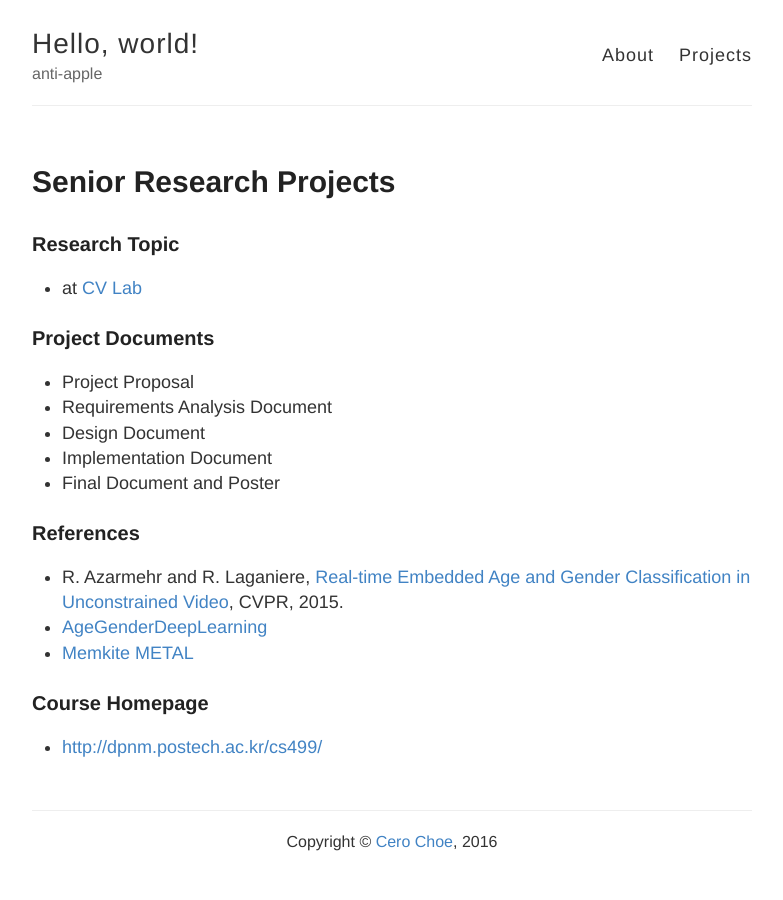
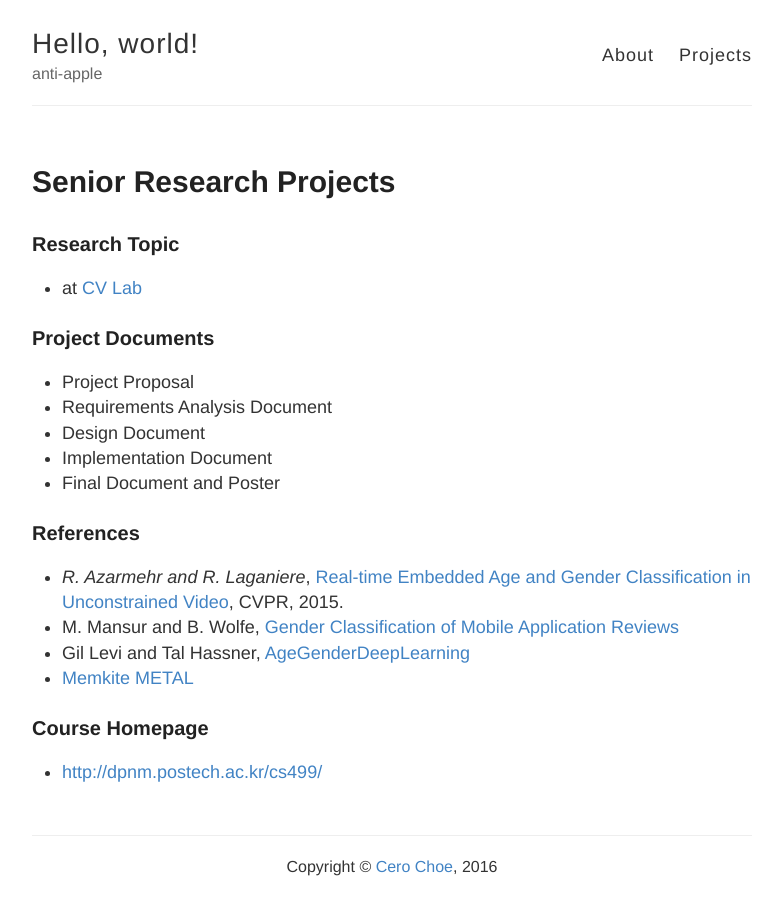
Before and after one commit to cerochoe/cerochoe.github.io, a Jekyll site: the page built from projects/csed499.md, in a window 1280 px wide. Shown: the whole page, without its empty margins (248-1031 px from the left). Built offline with Jekyll 4.4.1, drawn with Linux system fonts in a browser that asks for light colours.

```diff
--- a/projects/csed499.md
+++ b/projects/csed499.md
@@ -15,8 +15,9 @@ permalink: /projects/csed499/
 * Final Document and Poster
 
 ### References ###
-* R. Azarmehr and R. Laganiere, <a href="http://www.cv-foundation.org/openaccess/content_cvpr_workshops_2015/W12/papers/Azarmehr_Real-Time_Embedded_Age_2015_CVPR_paper.pdf" target="blank">Real-time Embedded Age and Gender Classification in Unconstrained Video</a>, CVPR, 2015.
-* <a href="https://github.com/GilLevi/AgeGenderDeepLearning" target="blank">AgeGenderDeepLearning</a>
+* *R. Azarmehr and R. Laganiere*{::}, <a href="http://www.cv-foundation.org/openaccess/content_cvpr_workshops_2015/W12/papers/Azarmehr_Real-Time_Embedded_Age_2015_CVPR_paper.pdf" target="blank">Real-time Embedded Age and Gender Classification in Unconstrained Video</a>, CVPR, 2015.
+* M. Mansur and B. Wolfe, <a href="https://www.ipfw.edu/dotAsset/48c39a09-6f1b-4380-b5ad-7de0746e17e7.pdf">Gender Classification of Mobile Application Reviews</a>
+* Gil Levi and Tal Hassner, <a href="https://github.com/GilLevi/AgeGenderDeepLearning" target="blank">AgeGenderDeepLearning</a>
 * <a href="http://memkite.com/blog/category/metal-2/" target="blank">Memkite METAL</a>
 
 ### Course Homepage ###
```
